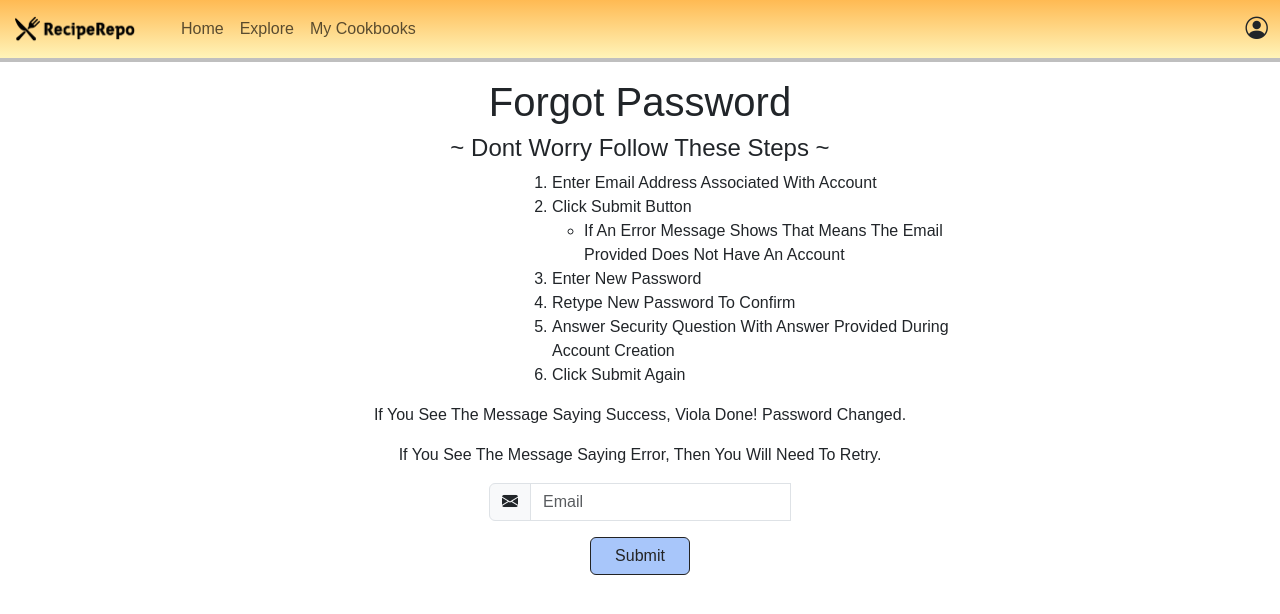
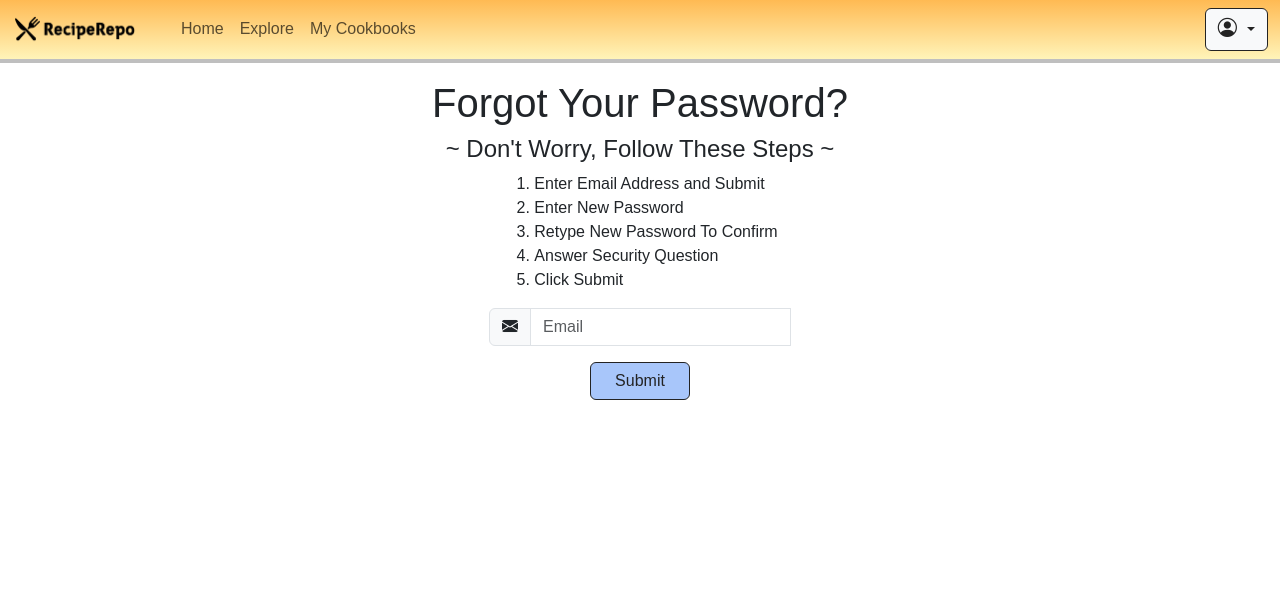
Before and after one commit to Lily-Hagen/RecipeRepo, a Flask app: page /forgotPassword1 in a window 1280 px wide. Shown: the top 614 px of the page. Run offline with Flask 3, Linux system fonts and the light colour scheme; some web fonts are replaced.

Commit message:
even more UI
1) account icon is now a dropdown in the navbar
2) small changes with design and grammar

```diff
--- a/website/auth.py
+++ b/website/auth.py
@@ -73,7 +73,7 @@ def forgotPassword1():
         if (user_exists):
             return redirect(url_for('auth.forgotPassword2', email=email))
         else:
-            flash('Email Provided Doesnt Have An Account!', category='error')
+            flash("Email Provided Doesn't Have An Account!", category='error')
 
     return render_template("forgotPassword1.html")
 
--- a/website/templates/base.html
+++ b/website/templates/base.html
@@ -12,7 +12,9 @@
 
         <style>
             body, .input-group-text {font-family: "Alexandria", sans-serif; font-optical-sizing:auto; font-weight:300; font-style:normal;}
-            .bi-person-circle {font-size: 1.4rem;}
+            .nav-link {font-weight:500;}
+            .btn-acc {color:#232323; background-color:#F8F9FA; border-color:#232323;}
+            .btn-acc:hover, .btn-acc:focus, .btn-acc:active, .btn-acc.active, .open .dropdown-toggle.btn-acc {color:#232323; background-color:#EBECED; border-color:#232323;}
             .btn-login {color:#232323; background-color:#A8C6FA; border-color:#232323; width: 100px;}
             .btn-login:hover, .btn-login:focus, .btn-login:active, .btn-login.active, .open .dropdown-toggle.btn-login {color:#232323; background-color:#8CB4FF; border-color:#232323;}
             .btn-signup {color:#232323; background-color:#92D36E; border-color:#232323; width: 100px;}
@@ -41,9 +43,15 @@
                     </div>
                 </div>
 
-                <!-- Account Icon on the Far Right -->
-                <div class="d-flex ms-auto">
-                    <a class="nav-link" href="/Account"><i class="bi bi-person-circle"></i></a>
+                <!-- Account Icon Dropdown -->
+                <div class="d-flex ms-auto dropdown">
+                    <button class="btn btn-acc dropdown-toggle d-flex align-items-center" type="button" data-bs-toggle="dropdown">
+                        <i class="bi bi-person-circle" style="font-size: 1.2rem; padding-right: 6px;"></i>
+                    </button>
+                    <ul class="dropdown-menu dropdown-menu-end">
+                        <li><a class="dropdown-item" href="/Account">My Account</a></li>
+                        <li><a class="dropdown-item" href="/logout">Log Out</a></li>
+                    </ul>
                 </div>
             </div>
         </nav>
--- a/website/templates/forgotPassword1.html
+++ b/website/templates/forgotPassword1.html
@@ -2,26 +2,23 @@
 {% block content %}
 <style>
     .shift-right {
-        margin-left: 200px; /* Adjust the value as needed */
+        margin-left: auto;
+        margin-right: auto;
+        text-align: left;
+        width: fit-content;
     }
 </style>
 
-<h1 align="center">Forgot Password</h1>
+<h1 align="center">Forgot Your Password?</h1>
 <div class="col-sm-6 mx-auto">
-    <h4 align="center">~ Dont Worry Follow These Steps ~</h4>
+    <h4 align="center">~ Don't Worry, Follow These Steps ~</h4>
     <ol class="shift-right">
-        <li>Enter Email Address Associated With Account</li>
-        <li>Click Submit Button</li>
-            <ul>
-                <li>If An Error Message Shows That Means The Email Provided Does Not Have An Account</li>
-            </ul>
+        <li>Enter Email Address and Submit</li>
         <li>Enter New Password</li>
         <li>Retype New Password To Confirm</li>
-        <li>Answer Security Question With Answer Provided During Account Creation</li>
-        <li>Click Submit Again</li>
+        <li>Answer Security Question</li>
+        <li>Click Submit</li>
     </ol>
-    <p align="center">If You See The Message Saying Success, Viola Done! Password Changed.</p>
-    <p align="center">If You See The Message Saying Error, Then You Will Need To Retry.</p>
 </div>
 
 <div class="container-fluid d-flex justify-content-center align-items-center">
```
Also changed, not shown: website/templates/forgotPassword2.html (+12 -15 lines).
